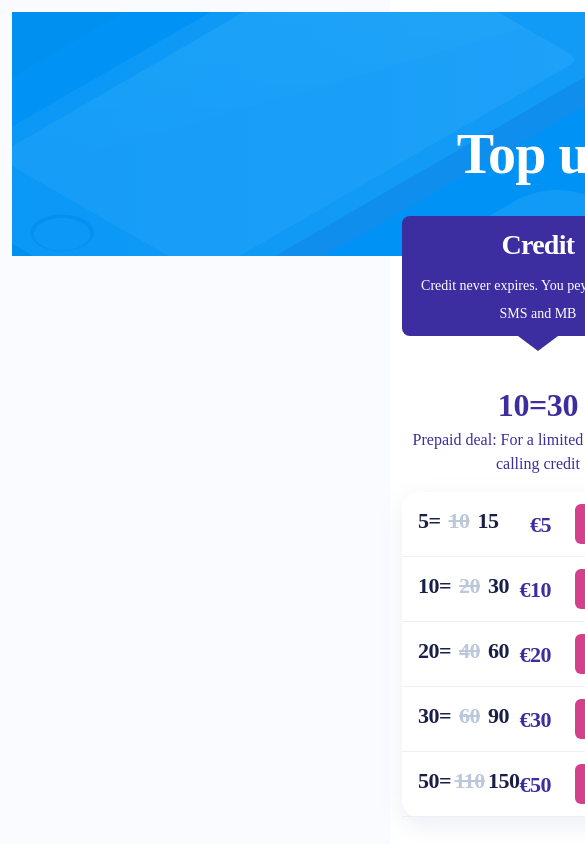
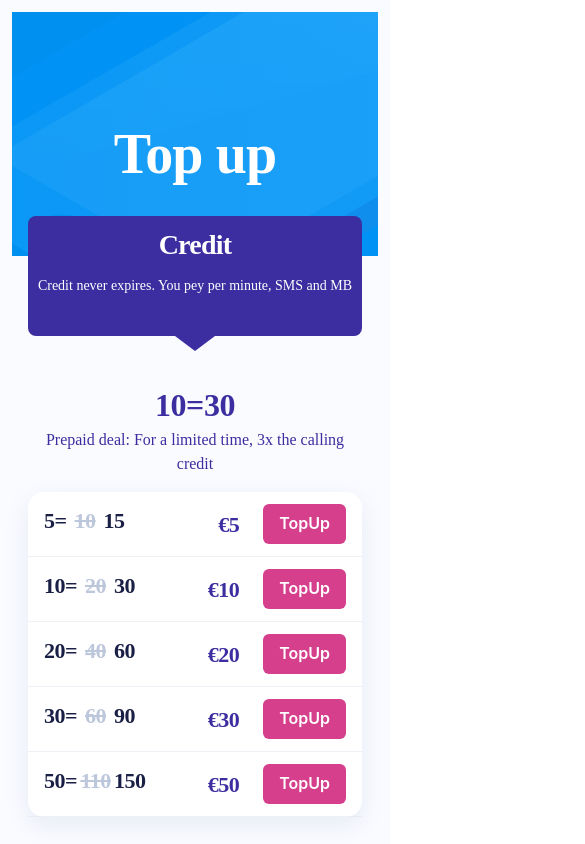
Before and after one commit to gr-olga/lebara_test, a React (Create React App) app: page / in a window 390 px wide. Shown: the top 844 px of the page, 585 px wide, since content can reach past the window. Built offline with nearby package versions, Linux system fonts and the light colour scheme.

Commit message:
add css media

```diff
--- a/src/App.css
+++ b/src/App.css
@@ -3,8 +3,15 @@
     flex-direction: column;
     justify-content: center;
     align-items: center;
-    padding-right: 390px;
-    padding-left: 390px;
+    padding-right: 350px;
+    padding-left: 350px;
+}
+
+@media screen and (max-width: 400px) {
+    .mainBox {
+        padding-right: 16px;
+        padding-left: 16px;
+    }
 }
 
 .header {
```
